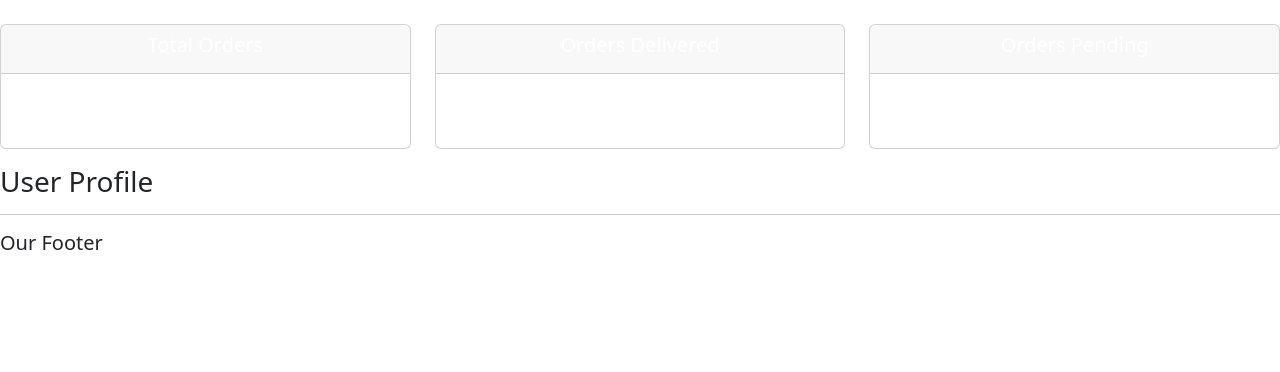
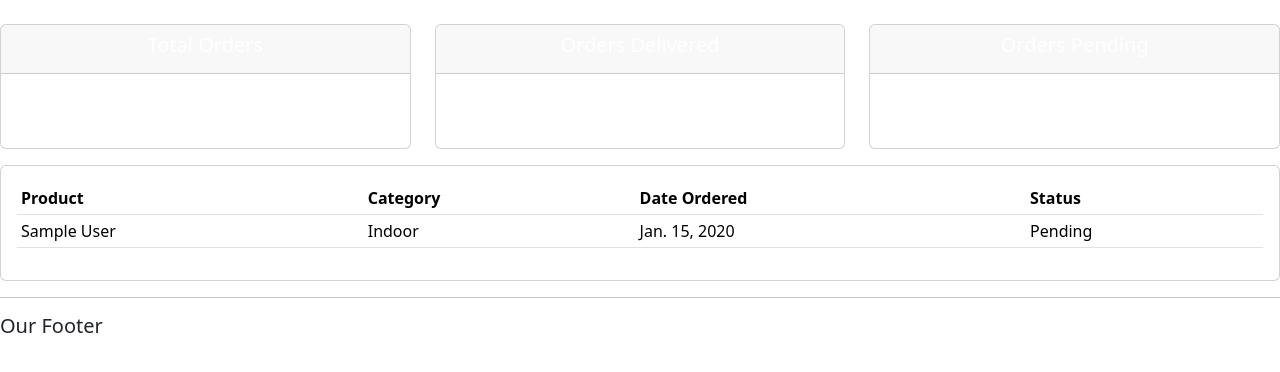
Before and after one commit to johnaljennegalos/Prototype, a Django app: template accounts/templates/accounts/user.html in a window 1280 px wide. Shown: the part 46-418 px from the top of the page. Run offline with Django 5.2, Linux system fonts and the light colour scheme; tables that the repository leaves empty hold one stand-in row (values such as "Sample post"); the template is opened without the code that fills it: values that come from a table or form of the project are taken from there, most other values are stand-ins (such as "Sample title", 1, 10 or a date in 2020).

Commit message:
feat: render user template

```diff
--- a/accounts/templates/accounts/user.html
+++ b/accounts/templates/accounts/user.html
@@ -2,6 +2,29 @@
 {% block content %}
 {% include 'accounts/status.html' %}
 
-<h3>User Profile</h3>
+    <div class="row">
+		<div class="col-md">
+			<div class="card card-body">
+				<table class="table table-sm">
+					<tr>
+						<th>Product</th>
+						<th>Category</th>
+						<th>Date Ordered</th>
+						<th>Status</th>
+					</tr>
+
+					{% for order in orders %}
+						<tr>
+							<td>{{order.product}}</td>
+							<td>{{order.product.category}}</td>
+							<td>{{order.date_created}}</td>
+							<td>{{order.status}}</td>
+						</tr>
+					{% endfor %}
+
+                    </table>
+			</div>
+		</div>
+	</div>
 
 {% endblock %}
```
